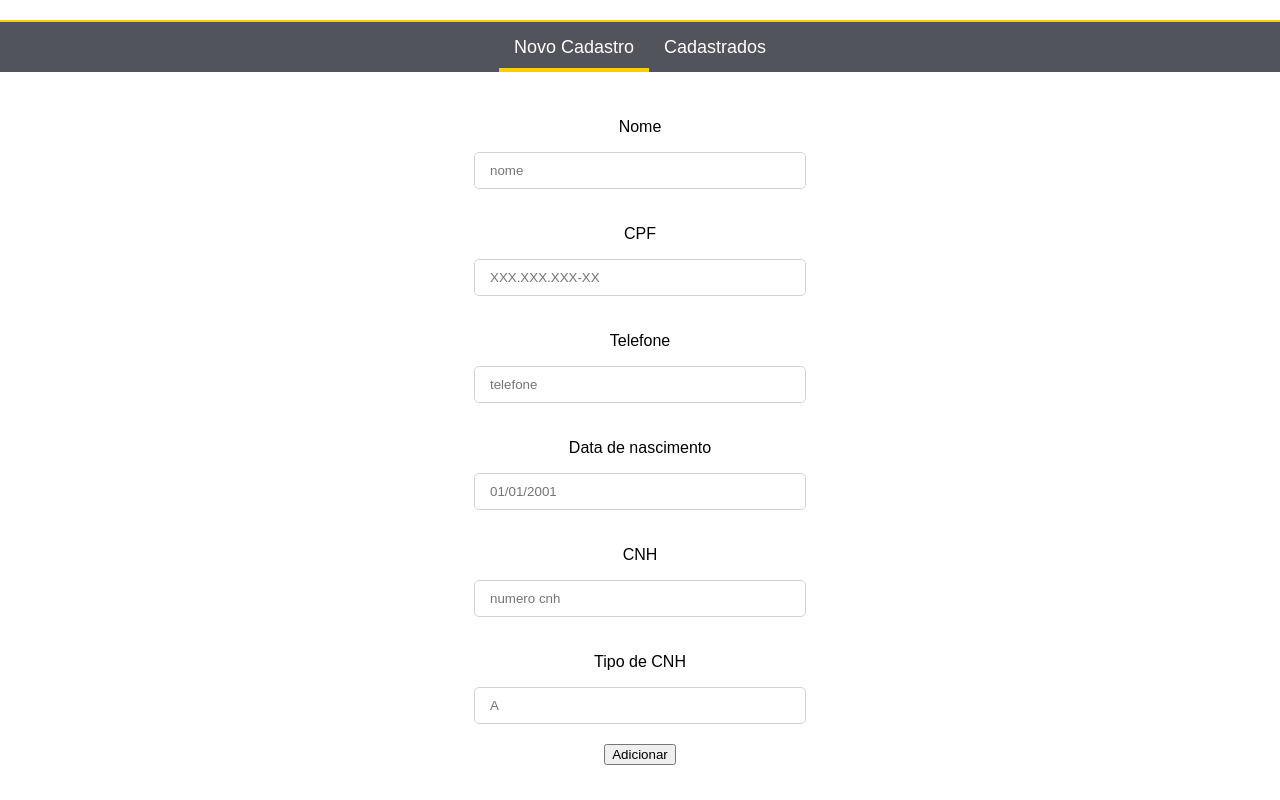
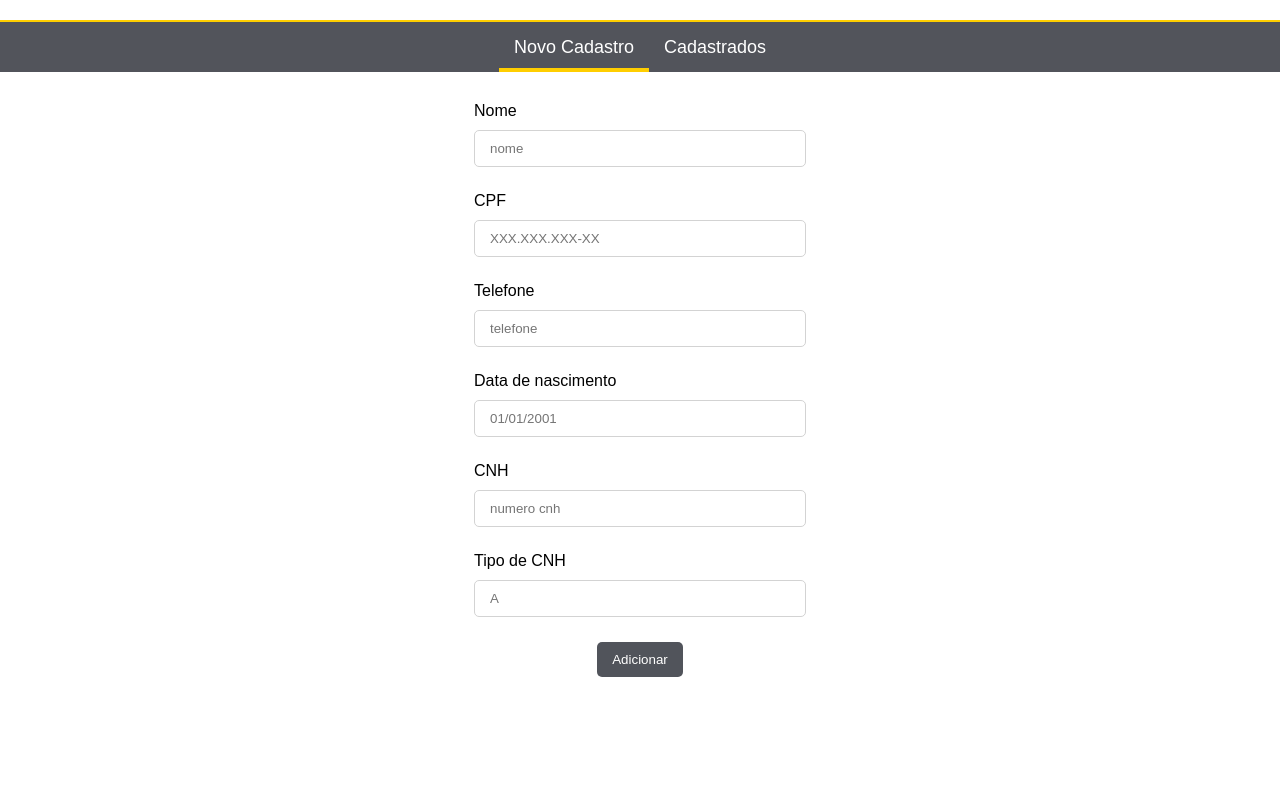
Before and after one commit to anapaulamak/truckpad-case, a React (Create React App) app: page / in a window 1280 px wide. Built offline with nearby package versions, Linux system fonts and the light colour scheme; the HTML template or start-up script is replaced by a standard one.

Commit message:
improve input component

```diff
--- /dev/null
+++ b/src/components/input/input.component.jsx
@@ -0,0 +1,20 @@
+import React from 'react';
+import './input.styles.scss';
+
+export const Input = props => {
+  return (
+    <React.Fragment>
+      <div className="input-area">
+        <label>{props.inputTitle}</label>
+        <br />
+        <input type={props.type}
+                value={props.value}
+                onChange={props.onChange}
+                name={props.name}
+                className={props.inputClass}
+                placeholder={props.placeholder}/>
+      </div>
+
+    </React.Fragment>
+  );
+}
--- /dev/null
+++ b/src/components/input/input.styles.scss
@@ -0,0 +1,10 @@
+.input-area {
+	.input {
+		padding: 10px 15px;
+		width: 300px;
+		border-radius: 5px;
+		border: solid 1px lightgray;
+		margin: 10px 0px 25px 0px;
+		outline: none;
+	}
+}
--- a/src/pages/register/register.page.jsx
+++ b/src/pages/register/register.page.jsx
@@ -1,5 +1,6 @@
 import React, { useState } from 'react';
 import './register.page.styles.scss';
+import { Input } from './../../components/input/input.component'
 
 export const RegisterPage = props => {
 	const [driver, setDriver] = useState({
@@ -25,44 +26,45 @@ export const RegisterPage = props => {
 			case 0:
 				return (
 					<form className="UserRegister">
-						<p>Nome</p>
-						<input placeholder="nome"
-									 className="input"
+
+						<Input inputTitle="Nome"
+									 placeholder="nome"
+									 inputClass="input"
 									 name="DriverName"
 									 value={driver.DriverName}
 									 onChange={handleOnChange}/>
 
-						<p>CPF</p>
-						<input placeholder="XXX.XXX.XXX-XX"
-										className="input"
+						<Input inputTitle="CPF"
+									 placeholder="XXX.XXX.XXX-XX"
+									 inputClass="input"
 								 	 name="DriverCpf"
 									 value={driver.DriverDpf}
 									 onChange={handleOnChange}/>
 
-						<p>Telefone</p>
-						<input placeholder="telefone"
-										className="input"
+						<Input inputTitle="Telefone"
+									 placeholder="telefone"
+									 inputClass="input"
 								 	 name="DriverPhone"
 									 value={driver.DriverPhone}
 									 onChange={handleOnChange}/>
 
-						<p>Data de nascimento</p>
-						<input placeholder="01/01/2001"
-										className="input"
+						<Input inputTitle="Data de nascimento"
+									 placeholder="01/01/2001"
+									 inputClass="input"
 									 name="DriverBirth"
 									 value={driver.DriverBirth}
 									 onChange={handleOnChange}/>
 
-						<p>CNH</p>
-						<input placeholder="numero cnh"
-										className="input"
+						<Input inputTitle="CNH"
+						       placeholder="numero cnh"
+									 inputClass="input"
 									 name="DriverCnh"
 									 value={driver.DriverCnh}
 									 onChange={handleOnChange}/>
 
-						<p>Tipo de CNH</p>
-						<input placeholder="A"
-										className="input"
+						<Input inputTitle="Tipo de CNH"
+									 placeholder="A"
+									 inputClass="input"
 									 name="DriverCnhType"
 									 value={driver.DriverCnhType}
 									 onChange={handleOnChange}/>
@@ -75,12 +77,14 @@ export const RegisterPage = props => {
 					<div className="UsersList">
 					<table>
 						<thead>
-							<td>Nome</td>
-							<td>Telefone</td>
-							<td>Data de Nasc</td>
-							<td>CNH</td>
-							<td>Tipo de CNH</td>
-							<td>CPF</td>
+							<tr>
+								<th>Nome</th>
+								<th>Telefone</th>
+								<th>Data de Nasc</th>
+								<th>CNH</th>
+								<th>Tipo de CNH</th>
+								<th>CPF</th>
+							</tr>
 						</thead>
 						<tbody>
 						</tbody>
--- a/src/pages/register/register.page.styles.scss
+++ b/src/pages/register/register.page.styles.scss
@@ -29,6 +29,13 @@
 			display: flex;
 			flex-direction: column;
 			align-items: center;
+			button{
+				border: none;
+				background-color: #51545b;
+				padding: 10px 15px;
+				border-radius: 5px;
+				color: #fff;
+			}
 		}
 		.UsersList{
 			display: flex;
@@ -37,12 +44,3 @@
 		}
 	}
 }
-
-.input {
-    padding: 10px 15px;
-    width: 300px;
-    border-radius: 5px;
-    border: solid 1px lightgray;
-    margin: 0px 0px 20px 0px;
-    outline: none;
-}
```
Also changed, not shown: src/components/productList.js (deleted, +0 -101 lines). Lines whose indentation alone changed are shown as unchanged.
